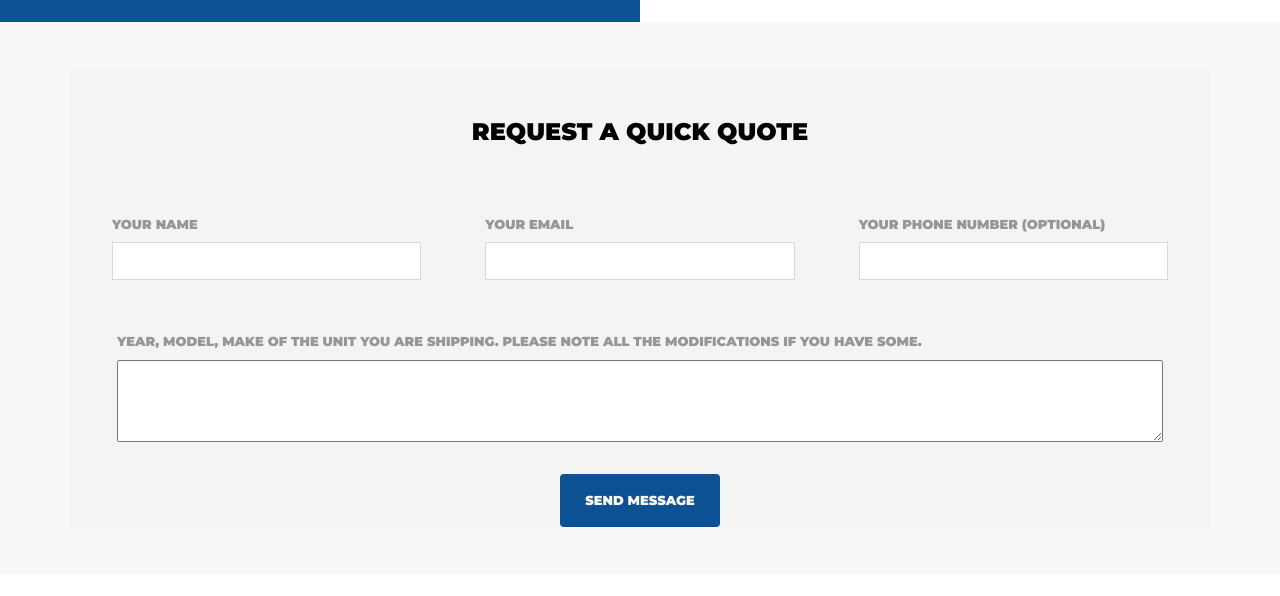
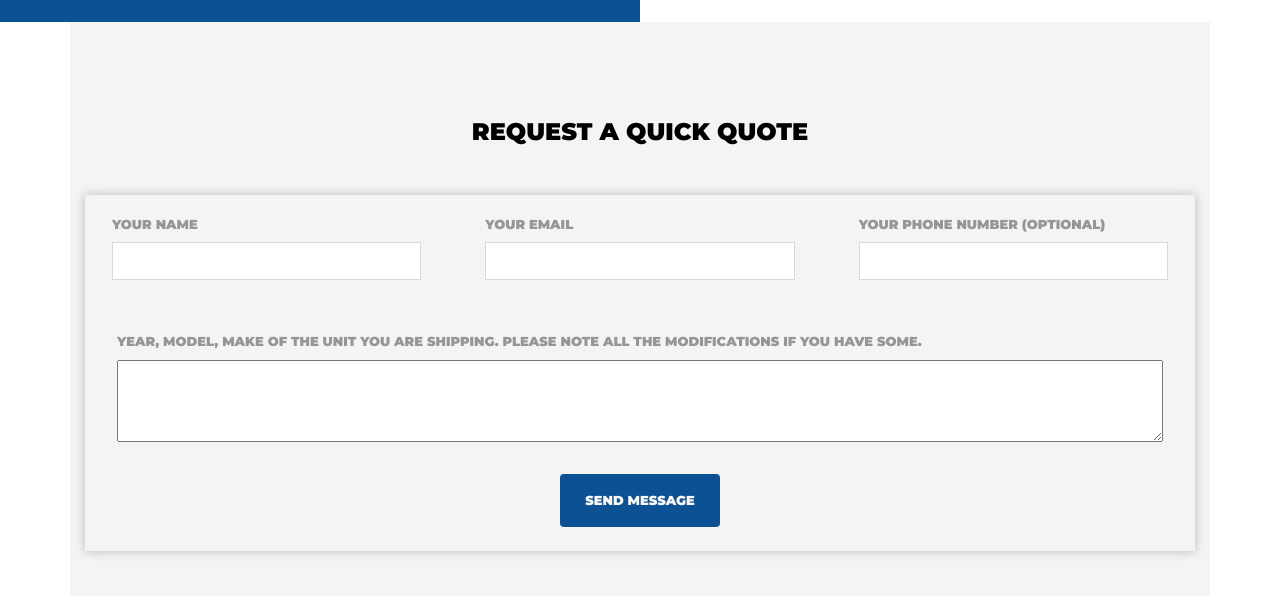
Before and after one commit to pocketdru/zip2zip-landing, a React (Create React App) app in the folder client/: page / in a window 1280 px wide. Shown: the part 1227-1823 px from the top of the page. Before the commit the page ends 1802 px from the top, so only its background shows below. Built offline with nearby package versions, Linux system fonts and the light colour scheme.

Commit message:
email polished

```diff
--- a/client/src/components/Email/index.js
+++ b/client/src/components/Email/index.js
@@ -17,14 +17,14 @@ export default function QuoteEmail() {
   }
 
   return (
-    <section className="email pt-5 pb-5">
-      <div className="container">
+    <section className="email">
+      <div className="container pt-5 pb-5">
         <div className="row">
           <div className="col-md-12">
             <h5 className="card-title mt-5 mb-5">REQUEST A QUICK QUOTE</h5>
           </div>
           <div className="col-md-12">
-        <form className="contact-form needs-validation" onSubmit={sendEmail}>
+        <form className="contact-form needs-validation pb-4" onSubmit={sendEmail}>
           <input type="hidden" name="contact_number"/>
           <div className="form-row">
           <div className="form-group col-md-4">
@@ -44,7 +44,7 @@ export default function QuoteEmail() {
             <label>Year, model, make of the unit you are shipping. Please note all the modifications if you have some.</label>
             <textarea name="message" required/>
           </div>
-          <input type="submit" value="SEND MESSAGE" className="btn m-auto pl-4 pr-4 pt-3 pb-3"/>
+          <input type="submit" value="SEND MESSAGE" className="btn mx-auto pl-4 pr-4 pt-3 pb-3"/>
         </form>
         </div>
         </div>
--- a/client/src/components/Email/style.css
+++ b/client/src/components/Email/style.css
@@ -1,5 +1,5 @@
 .email {
-  background-color: #f8f8f8; }
+  background-color: #ffffff; }
   .email .container {
     background-color: #f4f4f4; }
     .email .container .card-title {
@@ -10,6 +10,8 @@
       color: #000000;
       font-size: 24px;
       text-align: center; }
+    .email .container .contact-form {
+      box-shadow: 0 0 10px rgba(0, 0, 0, 0.25); }
       .email .container .contact-form .form-group {
         padding: 1rem 2rem; }
         .email .container .contact-form .form-group label {
--- a/client/src/components/Email/style.scss
+++ b/client/src/components/Email/style.scss
@@ -1,7 +1,7 @@
 @import "../../main.scss";
 
 .email {
-    background-color: #f8f8f8;
+    background-color: #ffffff;
     .container {
         background-color: #f4f4f4;
         .card-title {
@@ -11,6 +11,8 @@
             text-align: center;
         }
         .contact-form {
+            box-shadow: 0 0 10px rgba(0, 0, 0, 0.25);
+
             .form-group {
                 padding: 1rem 2rem;
                 label {
```
Also changed, not shown: client/src/components/Email/dist/style.css, 1 other file (tests, documents, lock files or other folders). Lines whose indentation alone changed are shown as unchanged.
